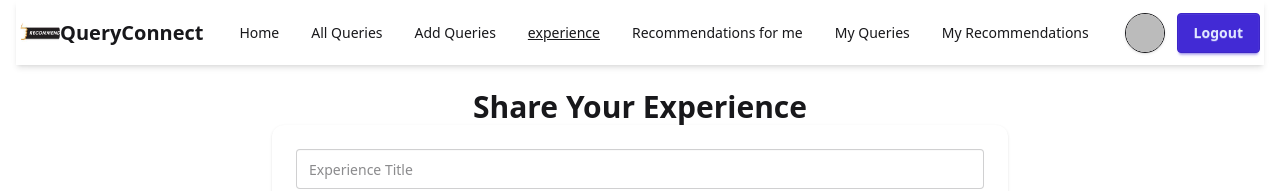
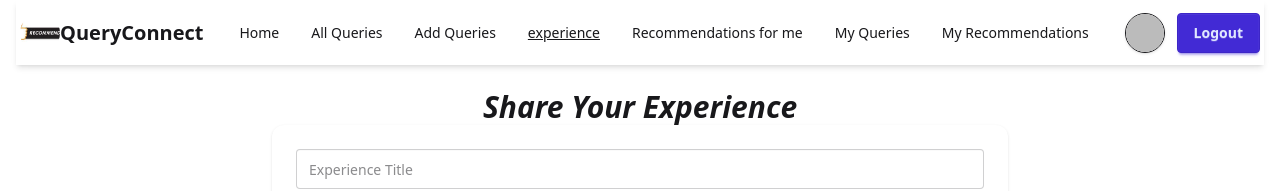
Before and after one commit to malamin59/OptimusPick-Webapp, a React (Vite) app in the folder my-OptimusPick-app-client/: page /experience in a window 1280 px wide. Shown: the top 191 px of the page. Built offline with nearby package versions, Linux system fonts and the light colour scheme; no server answers; sample sign-in values are in the browser's storage.

Commit message:
update experienc pgae

```diff
--- a/my-OptimusPick-app-client/src/Pages/Experience/Experience.jsx
+++ b/my-OptimusPick-app-client/src/Pages/Experience/Experience.jsx
@@ -69,7 +69,7 @@
       transition={{ duration: 0.6, ease: "easeOut" }}
       className="max-w-3xl mx-auto px-4 py-6"
     >
-      <h2 className="text-3xl font-bold text-center ">Share Your Experience</h2>
+      <h2 className="text-3xl font-bold text-center  italic ">Share Your Experience</h2>
       <form
         onSubmit={handleSubmit(onSubmit)}
         className="space-y-5 bg-white p-6 rounded-xl shadow"
```
